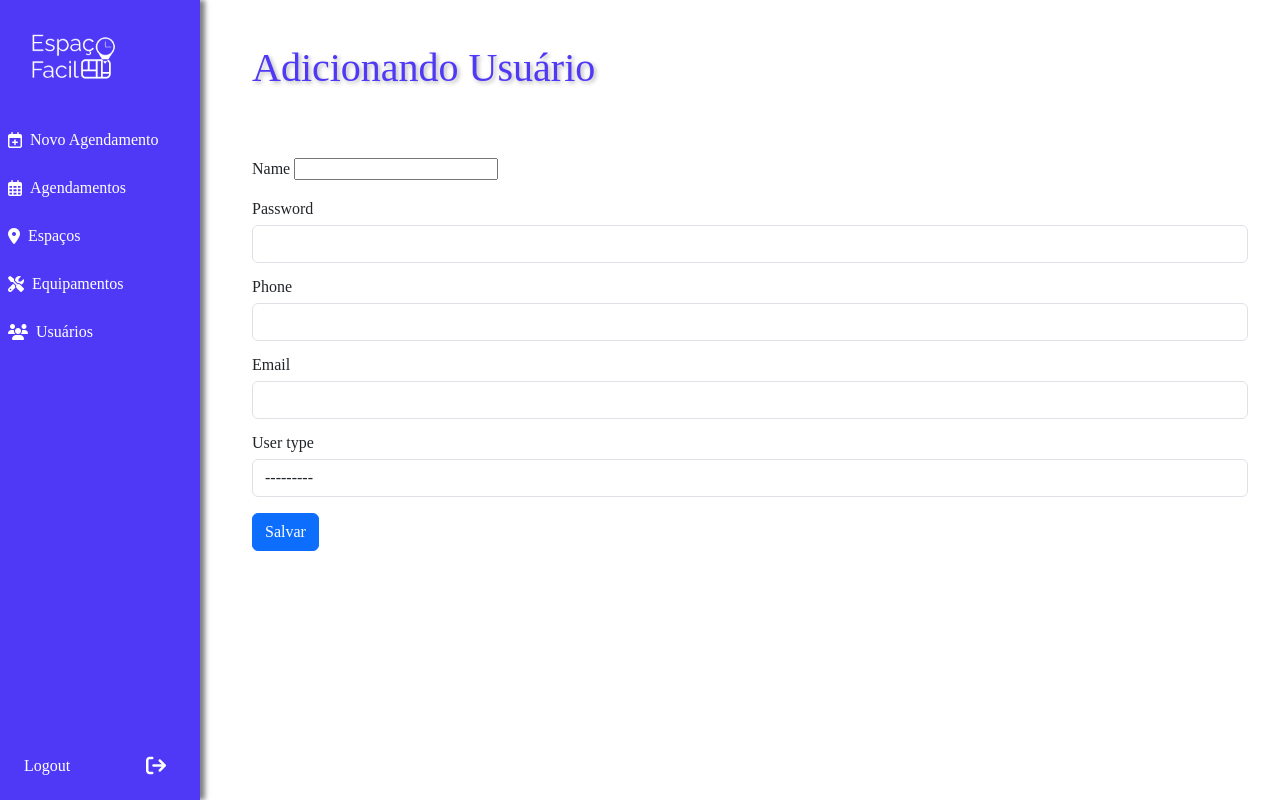
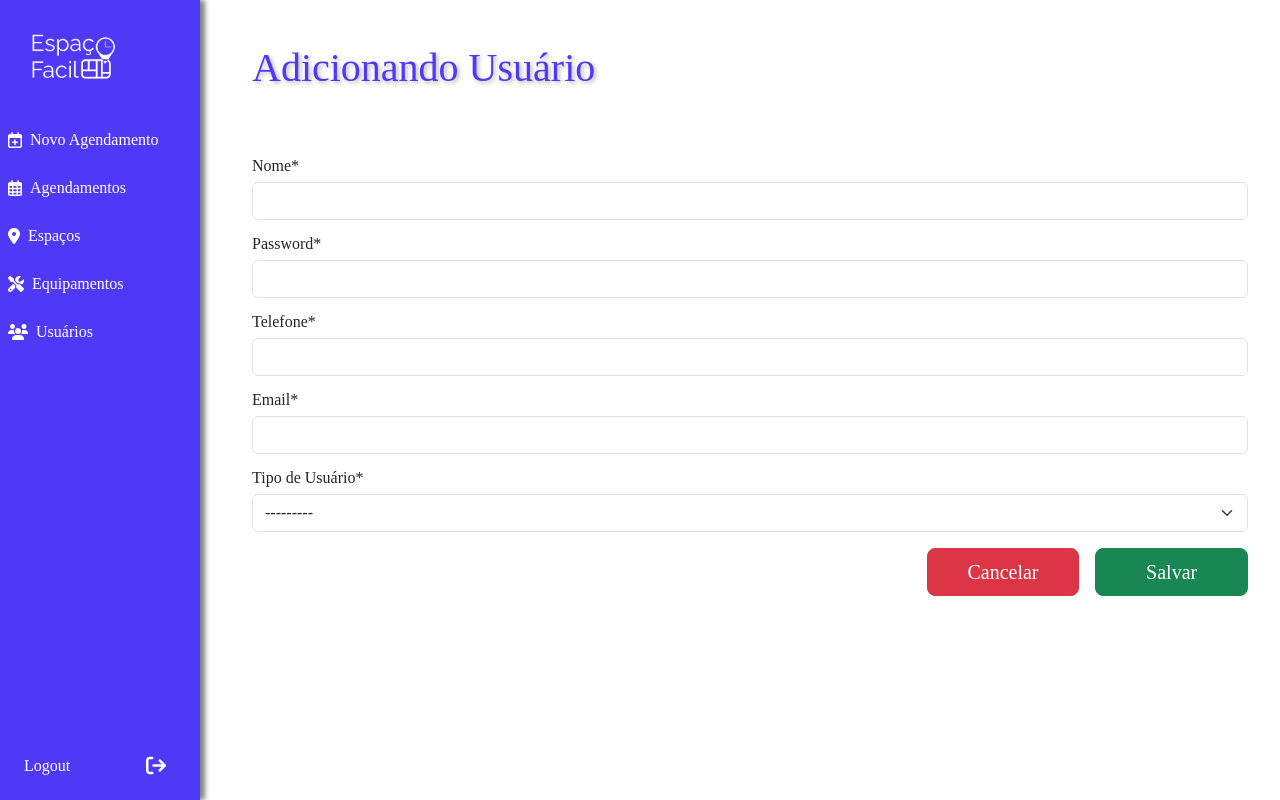
Before and after one commit to LoganGabi/EspacoFacil, a Django app: page /userCreate/ in a window 1280 px wide. Run offline with Django 5.2, Linux system fonts and the light colour scheme; the visitor is signed in with stand-in values (Sample User, id 1); some libraries are stand-ins or nearby versions.

Commit message:
:recycle: refactor(Usuarios): Estilizado Forms

```diff
--- a/espacofacil_api/app/forms.py
+++ b/espacofacil_api/app/forms.py
@@ -12,10 +12,19 @@ class UserForm(forms.ModelForm):
     class Meta:
         model = User
         fields = ['name', 'password', 'phone', 'email', 'user_type']
+        labels = {
+            'name': 'Nome',
+            'password': 'Senha',
+            'phone': 'Telefone',
+            'email': 'Email',
+            'user_type': 'Tipo de Usuário',
+        }
         widgets = {
-            'phone': forms.TextInput(attrs={'class': 'form-control'}),
-            'email': forms.EmailInput(attrs={'class': 'form-control'}),
-            'user_type': forms.Select(attrs={'class': 'form-control'}),
+            'name': forms.TextInput(attrs={'class': 'form-control'}),
+            'password': forms.PasswordInput(attrs={'class': 'form-control password-field'}),
+            'phone': forms.TextInput(attrs={'class': 'form-control phone-mask'}),
+            'email': forms.EmailInput(attrs={'class': 'form-control email-mask'}),
+            'user_type': forms.Select(attrs={'class': 'form-control form-select'}),
         }
 
 
--- a/espacofacil_api/templates/app/user_form.html
+++ b/espacofacil_api/templates/app/user_form.html
@@ -1,4 +1,5 @@
 {% extends 'base.html' %}
+{% load crispy_forms_tags %}
 
 {% block content %}
 <div class="container mt-4">
@@ -10,16 +11,16 @@
     {% endif %}
     <form method="post">
         {% csrf_token %}
-        {% for field in form %}
-            <div class="mb-3">
-                <label class="form-label" for="{{ field.id_for_label }}">{{ field.label }}</label>
-                {{ field }}
-                {% if field.errors %}
-                    <div class="text-danger small">{{ field.errors }}</div>
-                {% endif %}
+        {{ form|crispy }}
+
+        <div class="row g-3">
+            <div class="offset-8 col-2">
+                <a href="javascript:history.back()" class="btn btn-danger btn-lg">Cancelar</a>
             </div>
-        {% endfor %}
-        <button type="submit" class="btn btn-primary">Salvar</button>
+            <div class="col-2">
+                <button type="submit" class="btn btn-success btn-lg" style="width: 100%;">Salvar</button>
+            </div>
+        </div>
     </form>
 </div>
 {% endblock %}
```
